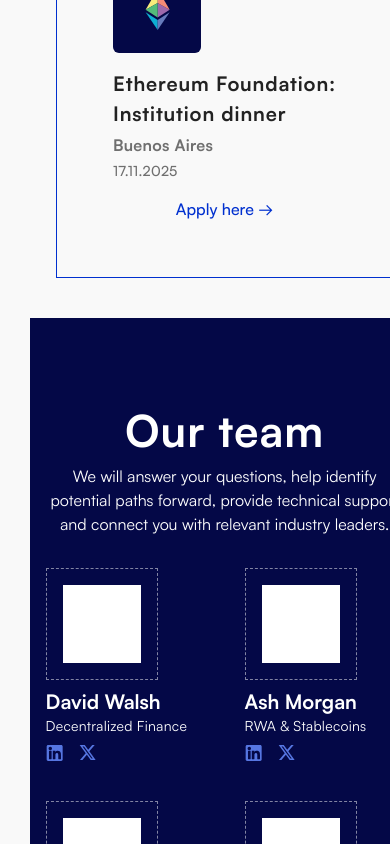
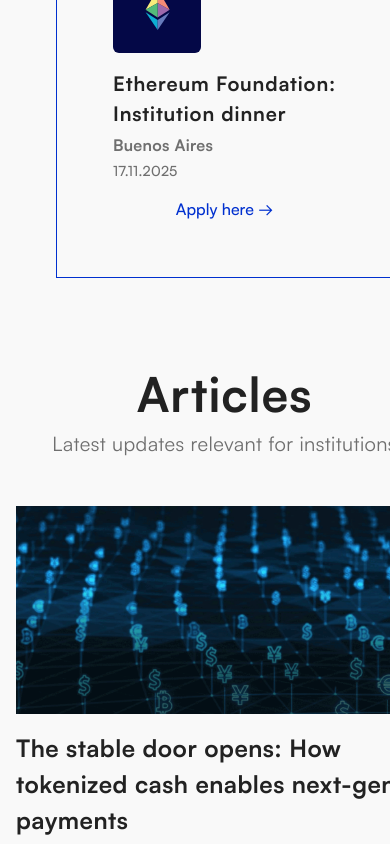
Before and after one commit to wackerow/institutions-subdomain, a Next.js app: page / in a window 390 px wide. Shown: the part 6252-7096 px from the top of the page. Built offline with nearby package versions, Linux system fonts and the light colour scheme.

Commit message:
feat: articles section

```diff
--- a/app/page.tsx
+++ b/app/page.tsx
@@ -8,6 +8,8 @@
 
 import { cn } from "@/lib/utils"
 
+import articlePlaceholder1 from "@/public/images/article-1-placeholder.png"
+import articlePlaceholder2 from "@/public/images/article-2-placeholder.png"
 import eventPlaceholder from "@/public/images/event-placeholder.png"
 import antGroupSvg from "@/public/logos/ant-group.svg"
 import blackRock from "@/public/logos/black-rock.png"
@@ -392,6 +394,7 @@
           <Image
             src={eventPlaceholder}
             alt="event placeholder"
+            placeholder="blur"
             className="w-full shrink-0 object-cover grayscale max-lg:h-80 lg:w-md lg:max-w-md"
           />
           <div className="border-secondary-foreground border p-10 max-lg:mx-10 lg:my-10">
@@ -433,6 +436,46 @@
             </div>
           </div>
         </section>
+
+        <section id="articles" className="space-y-12">
+          <div className="flex flex-col items-center">
+            <h2>Articles</h2>
+            <p className="text-muted-foreground text-xl tracking-[0.025rem]">
+              Latest updates relevant for institutions
+            </p>
+          </div>
+          <div className="grid grid-cols-1 gap-10 sm:grid-cols-2 md:gap-[6.5rem]">
+            <div className="space-y-4">
+              <Image
+                src={articlePlaceholder1}
+                alt="Article 1 placeholder"
+                className="h-52 object-cover"
+                placeholder="blur"
+              />
+              <h3 className="text-h5 tracking-[0.03rem]">
+                The stable door opens: How tokenized cash enables next-gen
+                payments
+              </h3>
+              <p className="text-muted-foreground text-sm font-medium tracking-[0.0175rem]">
+                17.11.2025
+              </p>
+            </div>
+            <div className="space-y-4">
+              <Image
+                src={articlePlaceholder2}
+                alt="Article 2 placeholder"
+                className="h-52 object-cover"
+                placeholder="blur"
+              />
+              <h3 className="text-h5 tracking-[0.03rem]">
+                A primer on Web3 adoption for enterprise
+              </h3>
+              <p className="text-muted-foreground text-sm font-medium tracking-[0.0175rem]">
+                17.11.2025
+              </p>
+            </div>
+          </div>
+        </section>
       </article>
     </main>
   )
```
Also changed, not shown: public/images/article-1-placeholder.png (added), public/images/article-2-placeholder.png (added).
